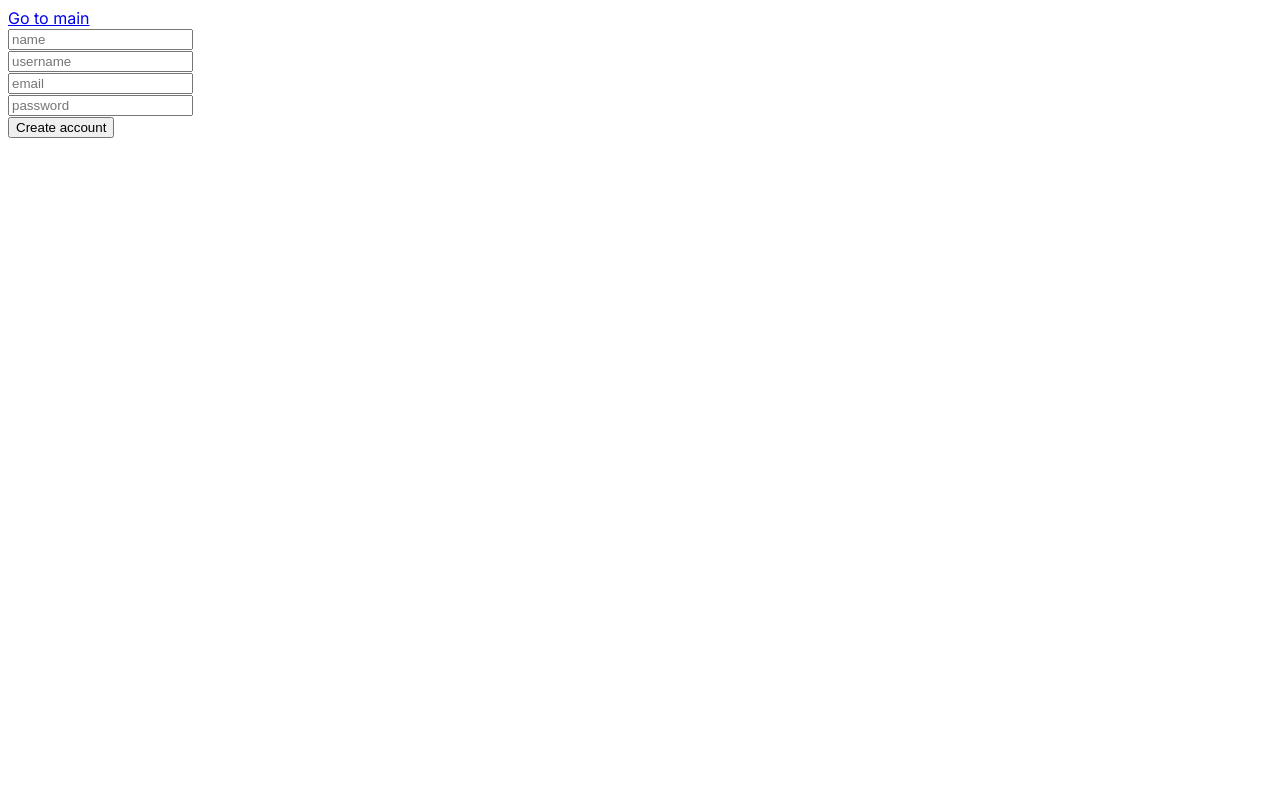
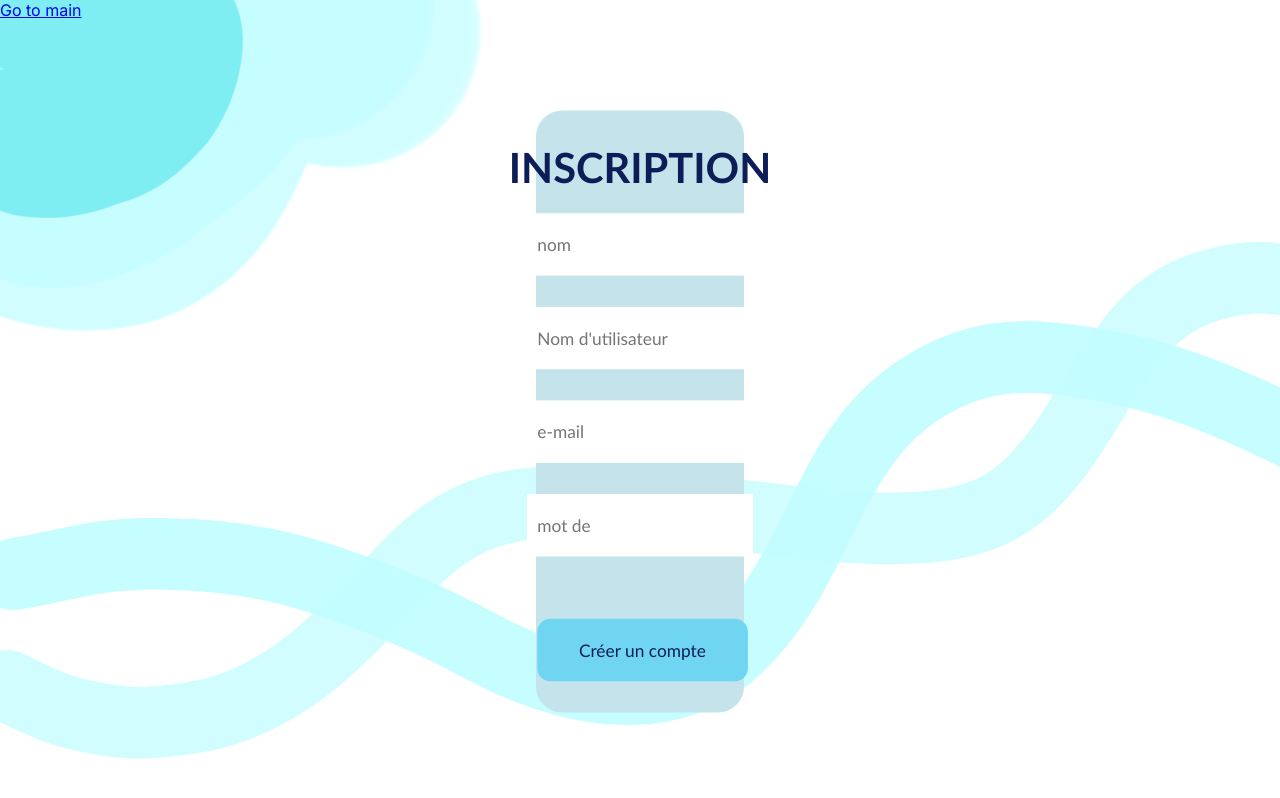
Before and after one commit to OUTER-DEV/KOTIKOKA-UI, a Next.js app in the folder kotikota-ui/: page /register in a window 1280 px wide. Built offline with nearby package versions, Linux system fonts and the light colour scheme; no server answers.

Commit message:
update Sign In

```diff
--- a/kotikota-ui/src/app/(pages)/register/page.js
+++ b/kotikota-ui/src/app/(pages)/register/page.js
@@ -3,6 +3,7 @@ import React from "react";
 import Link from "next/link";
 import { useRouter } from "next/navigation";
 import { authProvider } from "@/app/providers/login/loginAPI"
+import './signIn.css';
 const Register = () => {
     const router = useRouter();
 
@@ -23,20 +24,31 @@ const Register = () => {
 
     return (
       <>
+      <body>
       <nav>
           <Link href="/">Go to main</Link>
         </nav>
+
+        <div className="container">
+          <h1>
+            INSCRIPTION
+          </h1>
           <form onSubmit={handleSubmit}>
-        <input type="text" placeholder="name" name="name" />
+            <input type="text" placeholder="nom" name="name" />
             <br />
-          <input type="text" placeholder="username" name="username" />
+            <input type="text" placeholder="Nom d'utilisateur" name="username" />
             <br />
-          <input placeholder="email" type="email" name="email" />
+            <input placeholder="e-mail" type="email" name="email" />
             <br />
-          <input type="password" placeholder="password" name="password" />
+            <input type="password" placeholder="mot de" name="password" />
             <br />
-          <button type="submit">Create account</button>
+              <button type="submit">Créer un compte</button>
           </form>
+          </div>
+      </body>
+
+
+
       </>
     );
   };
--- /dev/null
+++ b/kotikota-ui/src/app/(pages)/register/signIn.css
@@ -0,0 +1,59 @@
+*{
+    padding: 0;
+    margin: 0;
+}
+
+body{
+    background-image: url(/images/backgroundLogin.png);
+}
+.container{
+    background-color: rgb(197, 227, 235);
+    border-radius: 20px;
+    transform: scale(1.3);
+    margin-top: 20vh;
+    margin-left: 70vh;
+    margin-right: 70vh;
+
+}
+h1{
+    padding-top: 3vh;
+    font-family: 'Trebuchet MS', 'Lucida Sans Unicode', 'Lucida Grande', 'Lucida Sans', Arial, sans-serif;
+    color: rgb(12, 29, 87);
+}
+input{
+    border: none;
+    padding-top: 2vh;
+    padding-bottom: 2vh;
+    padding-left: 1vh;
+    margin-bottom: 1vh;
+    margin-top: 2vh;
+    font-family: 'Trebuchet MS', 'Lucida Sans Unicode', 'Lucida Grande', 'Lucida Sans', Arial, sans-serif;
+
+
+}
+
+.container{
+    display: flex;
+    flex-direction: column;
+    align-items: center;
+}
+
+button{
+    background-color: rgb(112, 213, 241);
+    border: none;
+    padding-top: 2vh;
+    padding-bottom: 2vh;
+    padding-left: 4vh;
+    padding-right: 4vh;
+    margin-top: 5vh;
+    margin-bottom: 3vh;
+    margin-left: 1vh;
+    border-radius:10px;
+    font-family: 'Trebuchet MS', 'Lucida Sans Unicode', 'Lucida Grande', 'Lucida Sans', Arial, sans-serif;
+    color: rgb(12, 29, 87);
+    transition: 1s;
+}
+
+button:hover{
+    transform: scale(1.2);
+}
```
Lines whose indentation alone changed are shown as unchanged.
